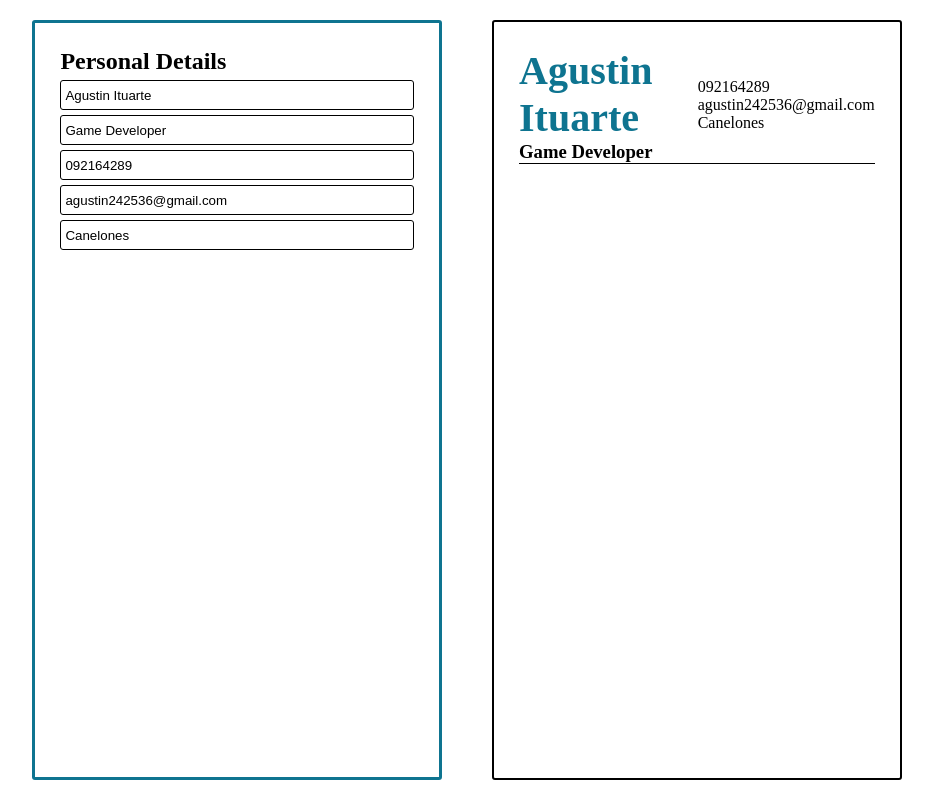
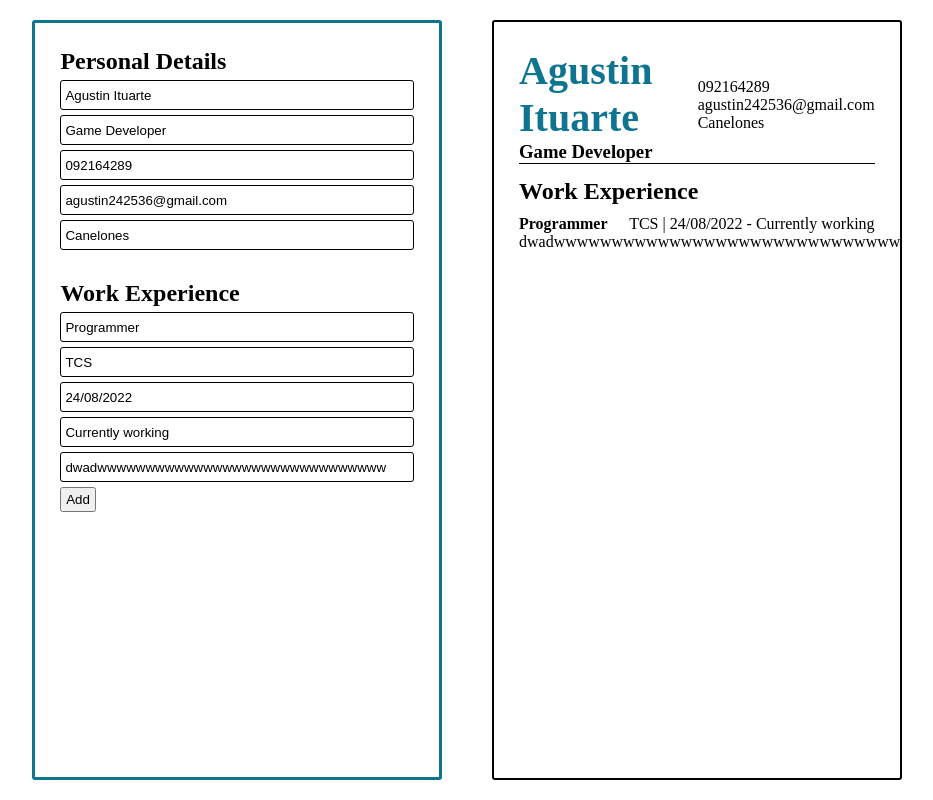
Before and after one commit to AgustinItuarte/CV-Application, a React (Create React App) app: page / in a window 1280 px wide. Shown: the whole page, without its empty margins (173-1106 px from the left). Built offline with nearby package versions, Linux system fonts and the light colour scheme; the HTML template or start-up script is replaced by a standard one.

Commit message:
workexp component to functional

```diff
--- a/src/App.js
+++ b/src/App.js
@@ -7,12 +7,25 @@ import uniqid from 'uniqid';
 
 function App() {
 
+  const [leftWorkRef, setLefWorkRef] = useState(true);
+  const [rightWorkRef, setRightWorkRef] = useState(true);
+  const [isWorkExp, setIsWorkExp] = useState(true);
+
   const [dataArray, setDataArray] = useState([{
     name: 'Agustin Ituarte',
     title: 'Game Developer',
     cel: '092164289',
     email:'agustin242536@gmail.com',
     location:'Canelones'
+  }]);
+
+  const [workArray, setWorkArray] = useState([{
+    company: 'TCS',
+    position: 'Programmer',
+    startDate: '24/08/2022',
+    endDate:'Currently working',
+    description:'dwadwwwwwwwwwwwwwwwwwwwwwwwwwwwwww',
+    id: uniqid()
   }]);
   /* this.state = {
 
@@ -62,9 +75,9 @@ function App() {
   const handleIsWorkExp = (array) => {
 
     if (array.length > 0) {
-      this.setState({ isWorkExp: true }, () => console.log(this.state.isWorkExp));
+      setIsWorkExp(true)
     } else {
-      this.setState({ isWorkExp: false }, () => console.log(this.state.isWorkExp));
+      setIsWorkExp(false)
     }
 
   }
@@ -81,7 +94,6 @@ function App() {
 
   const handleWorkExperienceChange = (e) => {
     let newValue = e.target.value;
-    let workArray = this.state.workArray;
     let idName = e.target.id;
     let id = e.target.dataset.id;
 
@@ -98,7 +110,7 @@ function App() {
 
     });
 
-    this.setState({ workArray: newArray });
+    setWorkArray(newArray);
   }
 
   const handleStudiesChange = (e) => {
@@ -197,13 +209,13 @@ function App() {
         <div className="info">
           <Info dataArray={dataArray} showDisplay={showDisplay}></Info>
 
-          {/* <div className="work-experiences">
+          <div className="work-experiences">
             <h2>Work Experience</h2>
-            <WorkExp delete={this.deleteWorkExp} handleChange={this.handleWorkExperienceChange} reference={this.state.leftWorkRef} workArray={this.state.workArray}></WorkExp>
-            <button className="add-work-btn" onClick={this.addExperience}>Add</button>
+            <WorkExp /* delete={this.deleteWorkExp} */ handleChange={handleWorkExperienceChange} reference={leftWorkRef} workArray={workArray}></WorkExp>
+            <button className="add-work-btn" onClick={addExperience}>Add</button>
           </div>
 
-          <div className="educations">
+          {/* <div className="educations">
             <h2>Education</h2>
             <Education delete={this.deleteWorkExp} handleChange={this.handleStudiesChange} reference={this.state.leftWorkRef} educationArray={this.state.educationArray}></Education>
             <button className="add-study-btn" onClick={this.addExperience}>Add</button>
@@ -214,17 +226,17 @@ function App() {
         <div className="cv-display">
           <Header dataArray={dataArray}></Header>
 
-          {/* {isWorkExp ? (
+          {isWorkExp ? (
             <div className="work-experiences">
               <h2>Work Experience</h2>
-              <WorkExp reference2={this.state.rightWorkRef} workArray={this.state.workArray}></WorkExp>
+              <WorkExp reference2={rightWorkRef} workArray={workArray}></WorkExp>
             </div>
 
           ) : (
             null
           )}
 
-          {isStudy ? (
+          {/* {isStudy ? (
             <div className="educations">
               <h2>Education</h2>
               <Education reference2={this.state.rightStudyRef} educationArray={this.state.educationArray}></Education>
--- a/src/components/WorkExp.js
+++ b/src/components/WorkExp.js
@@ -1,35 +1,23 @@
-import React, {Component} from "react";
+function WorkExp (props) {
 
-class WorkExp extends Component {
-    constructor() {
-        super();
-
-        this.state = {
-
-        }
-    }
-
-    render() {
-        let workExp = this.props.workArray;
-
-        return workExp.map(exp => {
+    return props.workArray.map(exp => {
 
         switch (true) {
 
-                case (this.props.reference === true):
+            case (props.reference === true):
                 return (
                     <div className="work-exp">
-                            <input data-id={exp.id} id="position" onChange={this.props.handleChange} value={exp.position} placeholder="Position"></input>
-                            <input data-id={exp.id} id="company" onChange={this.props.handleChange} value={exp.company} placeholder="Company"></input>
-                            <input data-id={exp.id} id="start-date" onChange={this.props.handleChange} value={exp.startDate} placeholder="Start Date"></input>
-                            <input data-id={exp.id} id="end-date" onChange={this.props.handleChange} value={exp.endDate} placeholder="End Date"></input>
-                            <input data-id={exp.id} id="description" onChange={this.props.handleChange} value={exp.description} placeholder="Description"></input>
+                        <input data-id={exp.id} id="position" onChange={props.handleChange} value={exp.position} placeholder="Position"></input>
+                        <input data-id={exp.id} id="company" onChange={props.handleChange} value={exp.company} placeholder="Company"></input>
+                        <input data-id={exp.id} id="start-date" onChange={props.handleChange} value={exp.startDate} placeholder="Start Date"></input>
+                        <input data-id={exp.id} id="end-date" onChange={props.handleChange} value={exp.endDate} placeholder="End Date"></input>
+                        <input data-id={exp.id} id="description" onChange={props.handleChange} value={exp.description} placeholder="Description"></input>
 
-                            <span><button id="btn-delete-work" data-id={exp.id} onClick={this.props.delete}>Delete</button></span>
+                        {/* <span><button id="btn-delete-work" data-id={exp.id} onClick={this.props.delete}>Delete</button></span>  */}
                     </div>
                 );
 
-                case (this.props.reference2 === true):
+            case (props.reference2 === true):
                 return (
 
                     <div className="work-exp-display" data-id={exp.id}>
@@ -48,6 +36,5 @@ class WorkExp extends Component {
     }
     )
 }
-}
 
 export default WorkExp;
```
Lines whose indentation alone changed are shown as unchanged.
